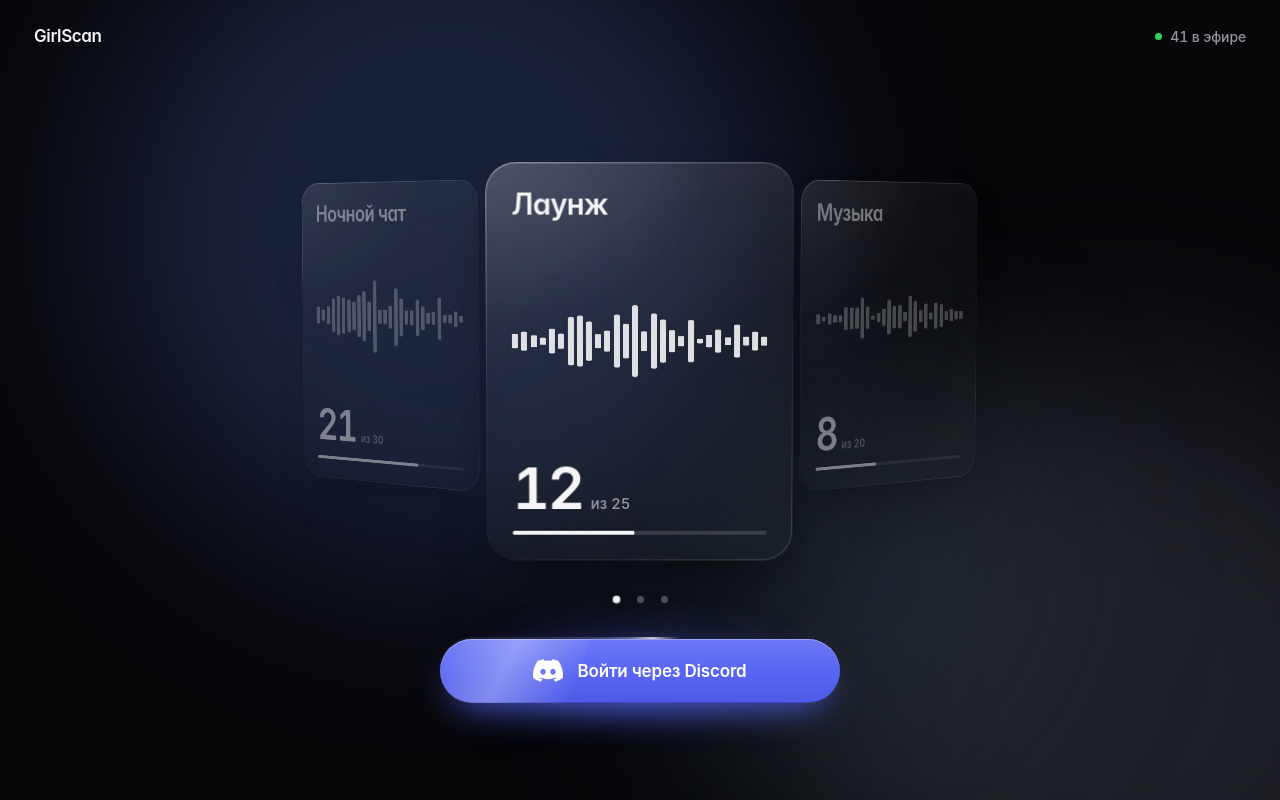
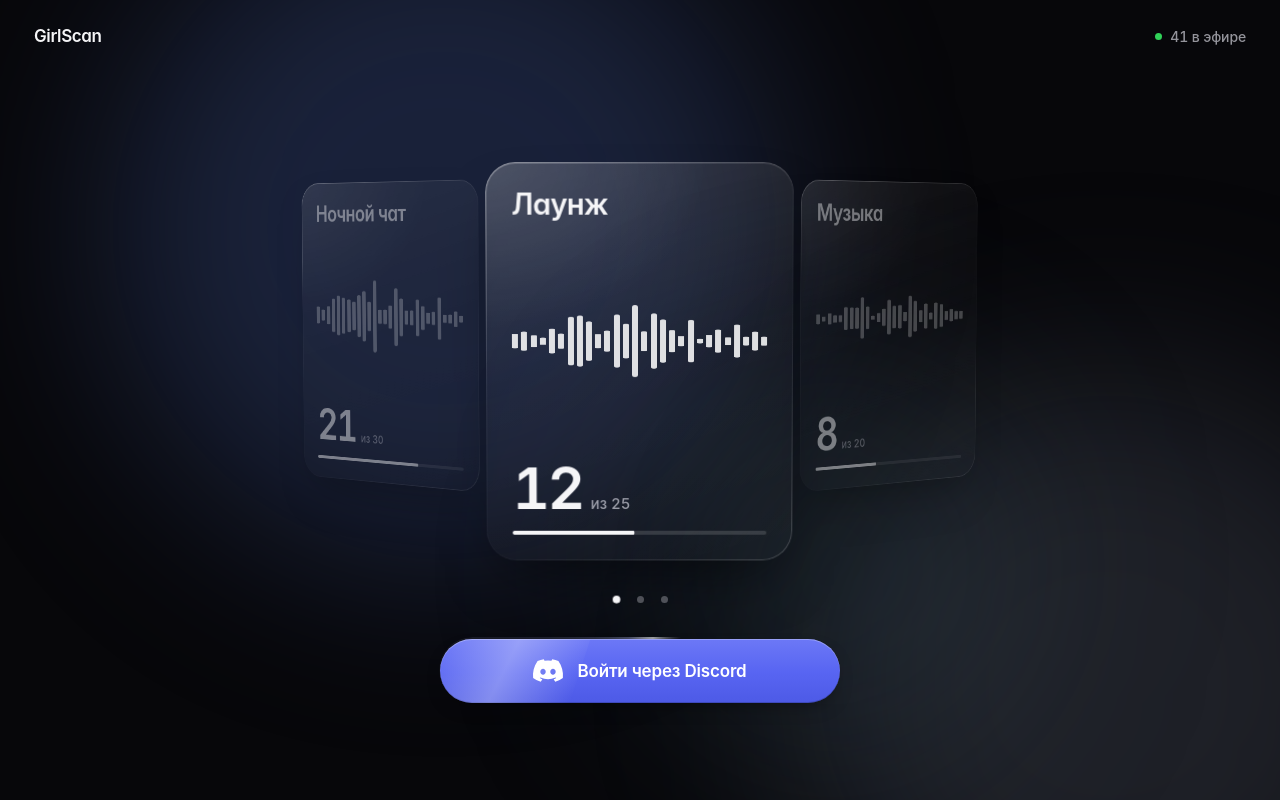
Before and after one commit to propalvlimbo-dev/phibuarg8h0yu7, a React (Vite) app in the folder web/: page / in a window 1280 px wide. Built offline with nearby package versions, Linux system fonts and the light colour scheme.

Commit message:
Discord button: remove glow, smoother hover, Discord-style logo wiggle
Co-authored-by: arena-agent <297053741+arena-agent@users.noreply.github.com>

```diff
--- a/web/src/components/DiscordButton.tsx
+++ b/web/src/components/DiscordButton.tsx
@@ -12,19 +12,20 @@ const CLYDE =
 export default function DiscordButton({ label, ariaLabel, onClick }: Props) {
   return (
     <button className="discord" type="button" onClick={onClick} aria-label={ariaLabel ?? label}>
-      <span className="discord-halo" aria-hidden="true" />
       <span className="discord-ring" aria-hidden="true" />
       <span className="discord-body" aria-hidden="true">
         <span className="discord-shine" />
       </span>
       <span className="discord-content">
-        <svg className="clyde" viewBox="0 0 127.14 96.36" aria-hidden="true">
+        <span className="clyde-wrap" aria-hidden="true">
+          <svg className="clyde" viewBox="0 0 127.14 96.36">
             <g className="clyde-eyes">
               <ellipse cx="42.45" cy="53" rx="12.2" ry="13.4" />
               <ellipse cx="84.69" cy="53" rx="12.2" ry="13.4" />
             </g>
             <path className="clyde-body" d={CLYDE} fillRule="evenodd" />
           </svg>
+        </span>
         <span className="discord-label">{label}</span>
       </span>
     </button>
--- a/web/src/styles.css
+++ b/web/src/styles.css
@@ -5,6 +5,7 @@
   --label-3: rgba(235, 235, 245, 0.32);
   --font: -apple-system, BlinkMacSystemFont, 'SF Pro Display', 'SF Pro Text', 'Inter Variable', 'Segoe UI', system-ui, sans-serif;
   --spring: cubic-bezier(0.32, 0.72, 0, 1);
+  --smooth: cubic-bezier(0.22, 1, 0.36, 1);
 
   color: var(--label);
   background: var(--bg);
@@ -214,22 +215,8 @@ html.is-dragging, html.is-dragging * { cursor: grabbing !important; }
   color: #fff;
   cursor: pointer;
   -webkit-tap-highlight-color: transparent;
-  transition: transform 0.5s var(--spring);
+  transition: transform 0.7s var(--smooth);
 }
-
-/* Breathing blurple halo */
-.discord-halo {
-  position: absolute;
-  inset: -12px -8px;
-  z-index: -2;
-  border-radius: inherit;
-  background: radial-gradient(60% 80% at 50% 55%, rgba(88, 101, 242, 0.85), transparent 72%);
-  filter: blur(20px);
-  opacity: 0.42;
-  animation: halo 3.6s ease-in-out infinite;
-  transition: opacity 0.6s ease;
-}
-@keyframes halo { 50% { opacity: 0.72; transform: scale(1.05); } }
 
 /* Body */
 .discord-body {
@@ -241,8 +228,8 @@ html.is-dragging, html.is-dragging * { cursor: grabbing !important; }
   box-shadow:
     inset 0 1px 0 rgba(255, 255, 255, 0.3),
     inset 0 -1px 0 rgba(0, 0, 0, 0.18),
-    0 16px 36px -14px rgba(88, 101, 242, 0.9);
-  transition: filter 0.5s ease;
+    0 8px 20px -10px rgba(0, 0, 0, 0.55);
+  transition: filter 0.7s var(--smooth);
 }
 /* Periodic light sweep */
 .discord-shine { position: absolute; inset: 0; }
@@ -270,9 +257,9 @@ html.is-dragging, html.is-dragging * { cursor: grabbing !important; }
   -webkit-mask: linear-gradient(#000 0 0) content-box, linear-gradient(#000 0 0);
   -webkit-mask-composite: xor;
   mask: linear-gradient(#000 0 0) content-box exclude, linear-gradient(#000 0 0);
-  opacity: 0.75;
+  opacity: 0.6;
   animation: ring 4.8s linear infinite;
-  transition: opacity 0.4s ease;
+  transition: opacity 0.7s var(--smooth);
   pointer-events: none;
 }
 @keyframes ring { to { --ring: 360deg; } }
@@ -289,40 +276,32 @@ html.is-dragging, html.is-dragging * { cursor: grabbing !important; }
   font-weight: 600;
   letter-spacing: -0.01em;
 }
-.discord-label { transition: text-shadow 0.5s ease; }
 
-/* Clyde: eyes are holes; a warm light behind them ignites on hover */
-.clyde {
-  width: 30px;
-  height: 23px;
-  overflow: visible;
-  transform-origin: 50% 70%;
-  transition: transform 0.7s var(--spring), filter 0.6s ease;
+/* Clyde: eyes are holes; a warm light behind them fades in on hover */
+.clyde-wrap { display: grid; place-items: center; transition: transform 0.7s var(--smooth); }
+.clyde { display: block; width: 30px; height: 23px; overflow: visible; transform-origin: 50% 62%; }
+.clyde-body { fill: #fff; }
+.clyde-eyes { fill: #ffd76a; opacity: 0; transition: opacity 0.8s var(--smooth) 0.12s; }
+
+.discord:hover { transform: translateY(-1px); }
+.discord:hover .discord-ring { opacity: 0.9; }
+.discord:hover .discord-body { filter: brightness(1.06); }
+.discord:hover .clyde-wrap { transform: scale(1.08); }
+.discord:hover .clyde { animation: wiggle 0.95s cubic-bezier(0.36, 0.07, 0.19, 0.97) both; }
+.discord:hover .clyde-eyes { opacity: 1; }
+
+/* Discord-style damped wiggle */
+@keyframes wiggle {
+  0% { transform: rotate(0deg); }
+  14% { transform: rotate(-14deg); }
+  30% { transform: rotate(11deg); }
+  46% { transform: rotate(-7deg); }
+  62% { transform: rotate(4deg); }
+  78% { transform: rotate(-1.5deg); }
+  100% { transform: rotate(0deg); }
 }
-.clyde-body { fill: #fff; }
-.clyde-eyes { fill: #ffd76a; opacity: 0; }
 
-.discord:hover { transform: translateY(-2px); }
-.discord:hover .discord-halo { opacity: 1; animation-play-state: paused; }
-.discord:hover .discord-ring { opacity: 1; }
-.discord:hover .discord-body { filter: brightness(1.08) saturate(1.05); }
-.discord:hover .discord-label { text-shadow: 0 0 14px rgba(255, 255, 255, 0.45); }
-.discord:hover .clyde {
-  transform: translateY(-2px) rotate(-9deg) scale(1.1);
-  filter: drop-shadow(0 0 5px rgba(255, 255, 255, 0.75)) drop-shadow(0 0 14px rgba(255, 215, 106, 0.55));
-}
-.discord:hover .clyde-eyes { animation: hope 1.2s ease-out forwards, glow 2.6s ease-in-out 1.2s infinite; }
-@keyframes hope {
-  0% { opacity: 0; }
-  10% { opacity: 0.85; }
-  18% { opacity: 0.1; }
-  32% { opacity: 1; }
-  40% { opacity: 0.35; }
-  58%, 100% { opacity: 1; }
-}
-@keyframes glow { 50% { opacity: 0.72; } }
-
-.discord:active { transform: translateY(0) scale(0.98); }
+.discord:active { transform: translateY(0) scale(0.985); transition-duration: 0.2s; }
 .discord:focus-visible { outline: 3px solid rgba(255, 255, 255, 0.6); outline-offset: 5px; }
 
 /* ---------- Responsive ---------- */
```
Also changed, not shown: 1 other file (tests, documents, lock files or other folders). Lines whose indentation alone changed are shown as unchanged.
